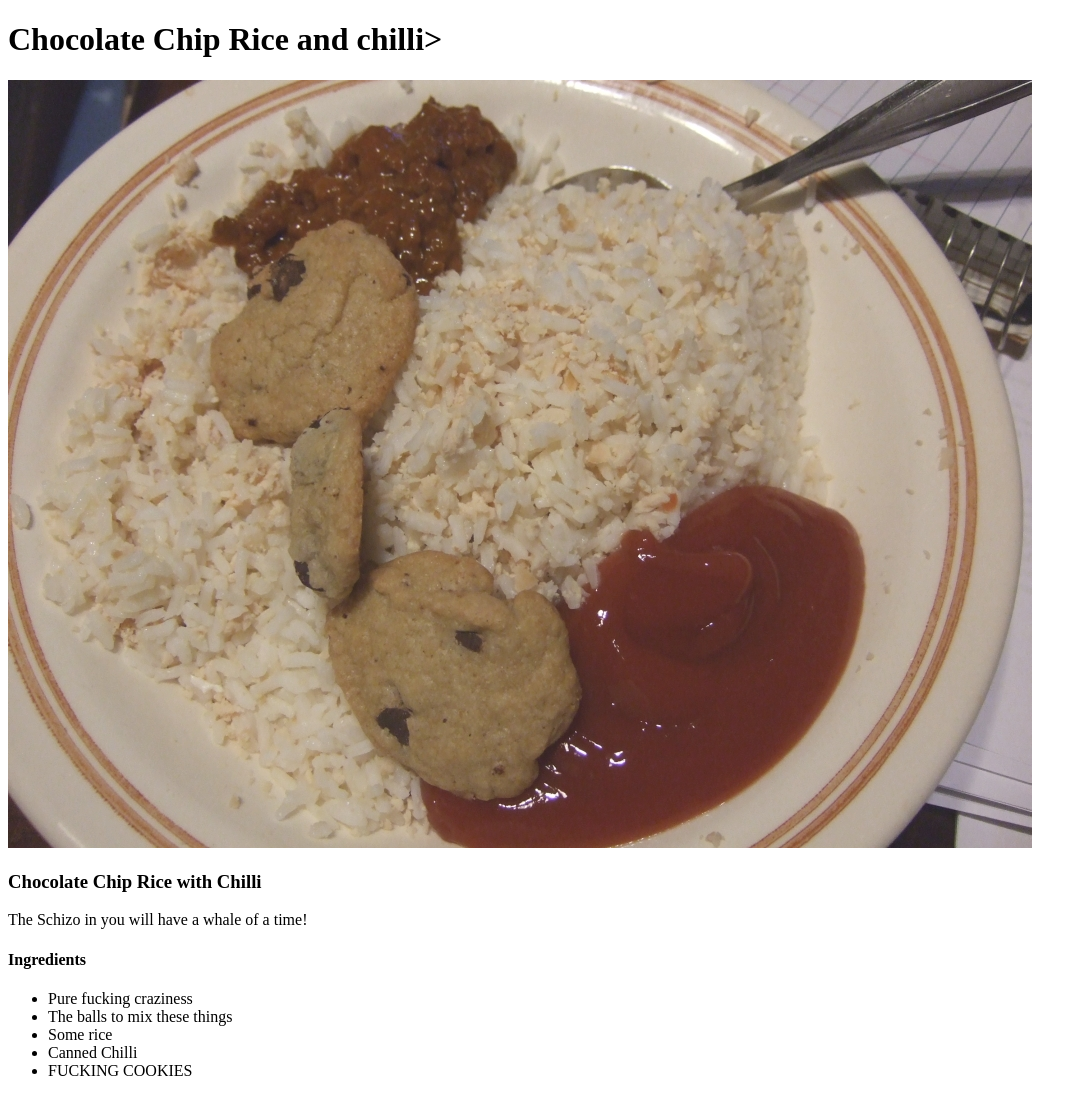
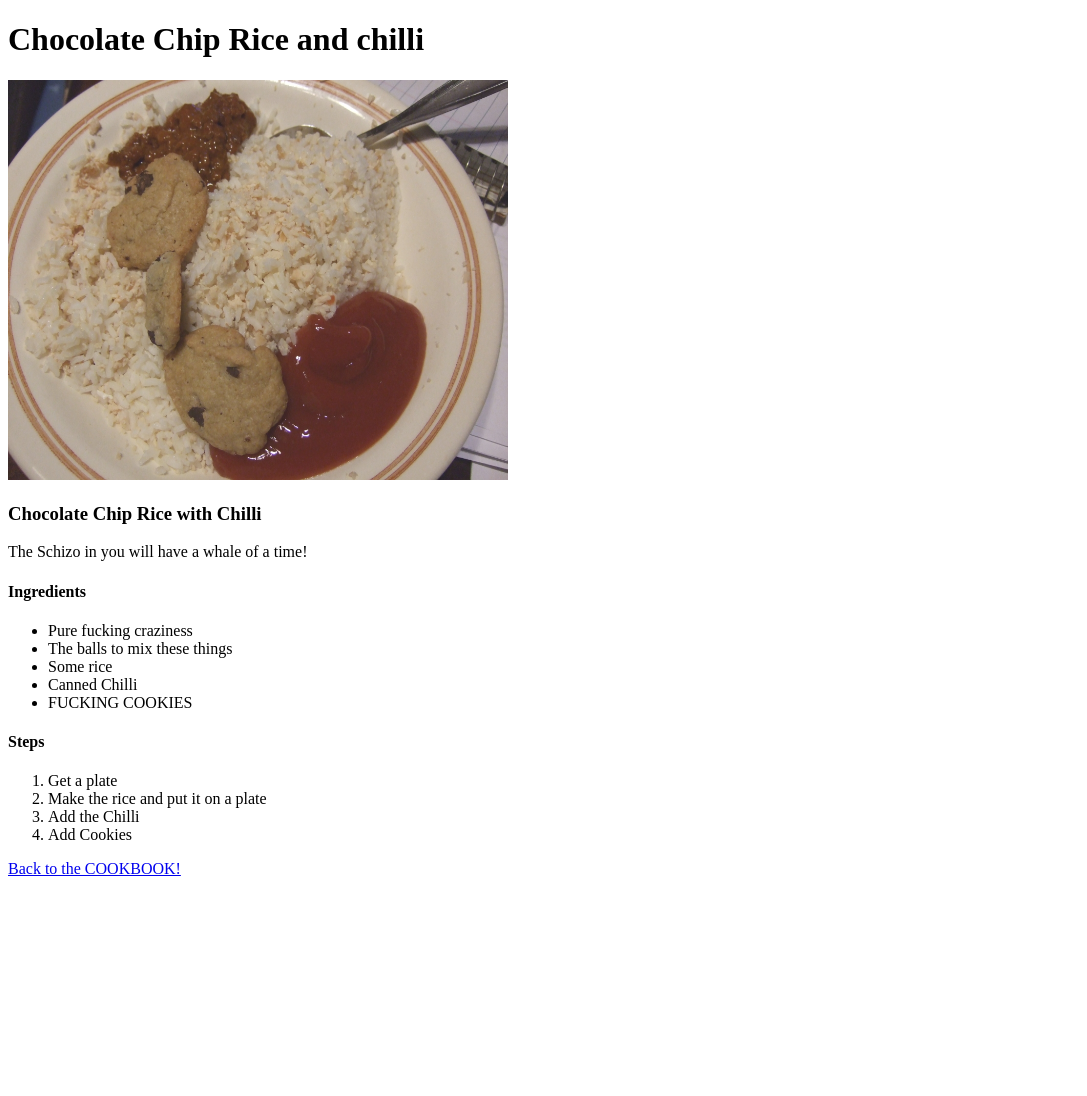
Before and after one commit to DURNK/odin-recipes, a website: page recipes/choco.html in a window 1280 px wide. Shown: the whole page, without its empty margins (0-1087 px from the left). After the commit the page ends 886 px from the top, so only its background shows below. Drawn offline with Linux system fonts and the light colour scheme.

Commit message:
Finished third page

```diff
--- a/recipes/choco.html
+++ b/recipes/choco.html
@@ -1,5 +1,6 @@
 <!DOCTYPE html>
 <html lang="en">
+
 <head>
     <meta charset="UTF-8">
     <meta http-equiv="X-UA-Compatible" content="IE=edge">
@@ -7,8 +8,8 @@
     <title>Chocolate Chip Rice</title>
 </head>
 <body>
-    <h1>Chocolate Chip Rice and chilli></h1>
-    <img src="../pics/choco.jpg">
+    <h1>Chocolate Chip Rice and chilli</h1>
+    <img src="../pics/choco.jpg" width="500" height="400">
     <h3>Chocolate Chip Rice with Chilli</h3>
     <p>The Schizo in you will have a whale of a time!</p>
     <h4>Ingredients</h4>
@@ -19,6 +20,13 @@
         <li>Canned Chilli</li>
         <li>FUCKING COOKIES</li>
     </ul>
-
+    <h4>Steps</h4>
+    <ol>
+        <li>Get a plate</li>
+        <li>Make the rice and put it on a plate</li>
+        <li>Add the Chilli</li>
+        <li>Add Cookies</li>
+    </ol>
+    <a href="../index.html">Back to the COOKBOOK!</a>
 </body>
 </html>
```
Also changed, not shown: index.html (+1 -0 lines).
